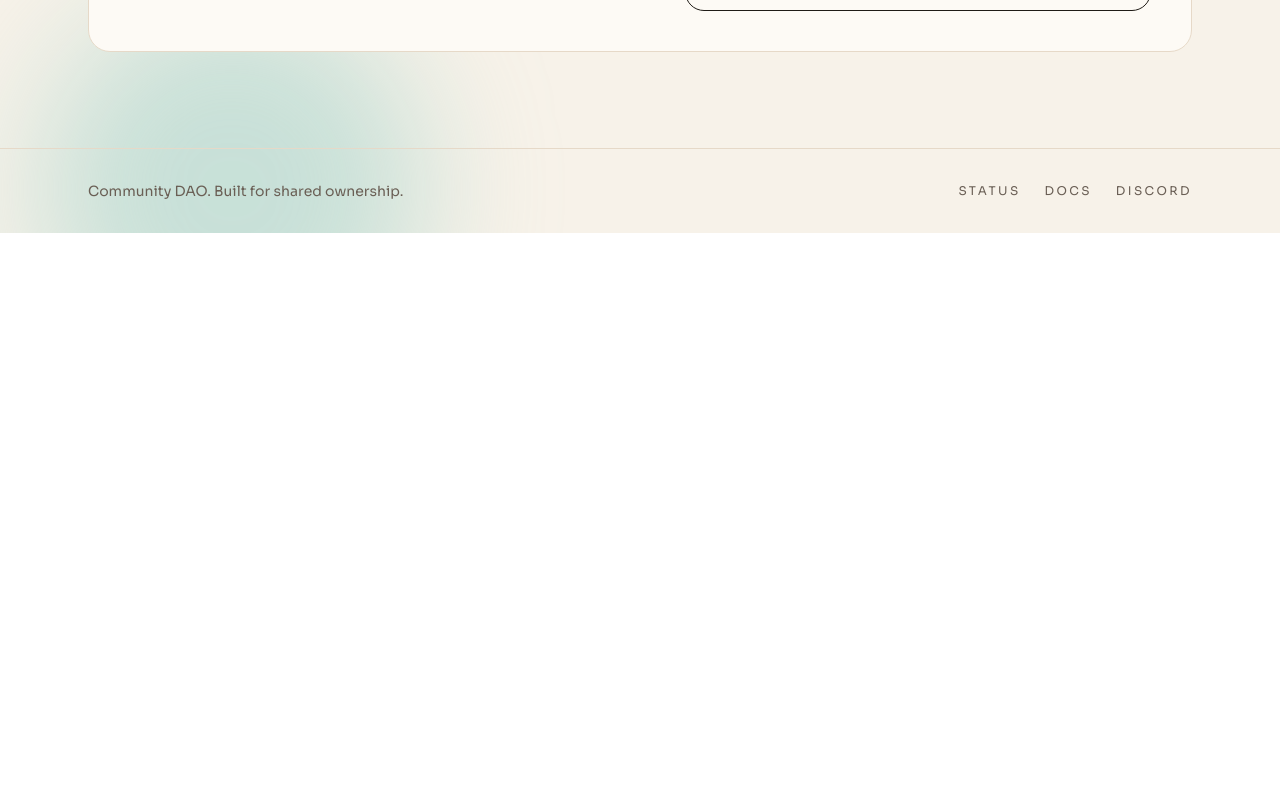
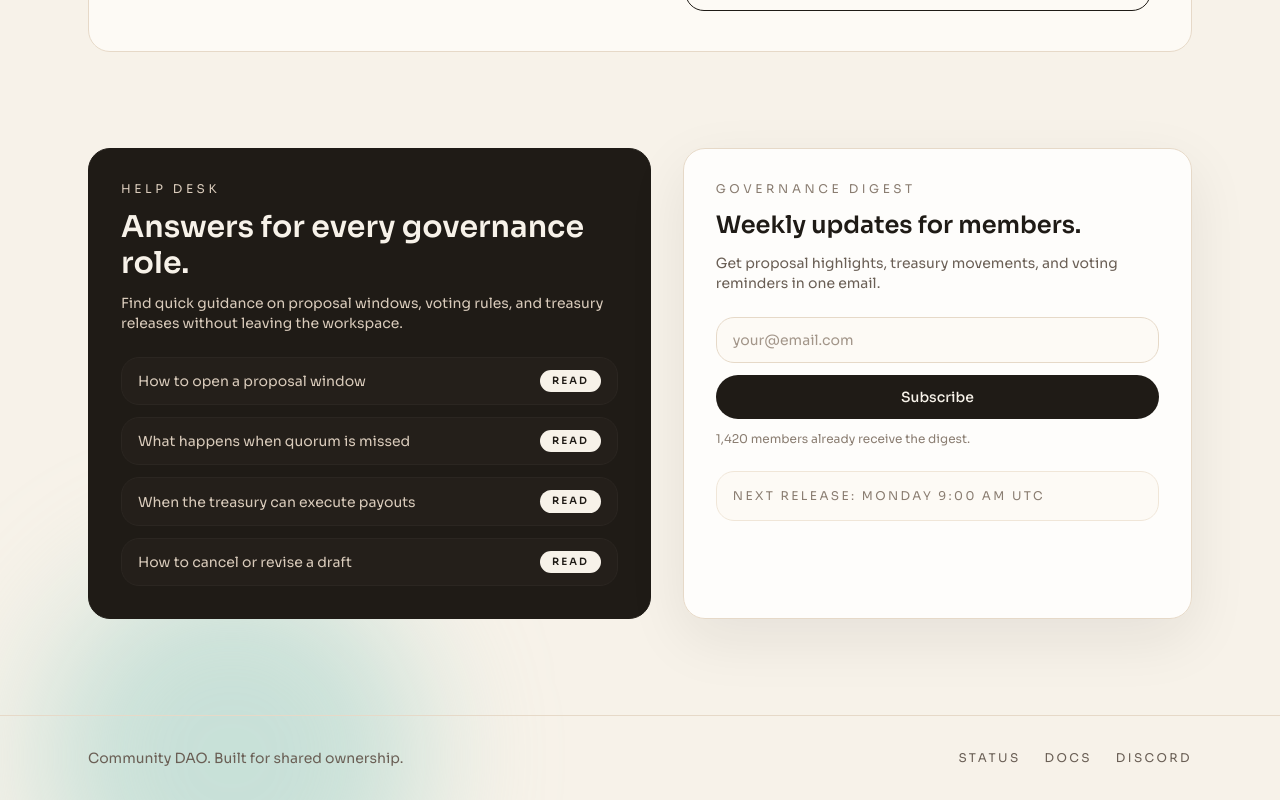
Before and after one commit to TYDev01/Community-Grant-DAO, a Next.js app in the folder frontend/: page / in a window 1280 px wide. Shown: the part 9026-9826 px from the top of the page. Before the commit the page ends 9259 px from the top, so only its background shows below. Built offline with nearby package versions, Linux system fonts and the light colour scheme.

Commit message:
added a help desk governance digest section

```diff
--- a/frontend/src/app/page.tsx
+++ b/frontend/src/app/page.tsx
@@ -1429,6 +1429,68 @@ export default function Home() {
               </div>
             </div>
           </section>
+
+          <section className="mx-auto w-full max-w-6xl px-6 pb-24">
+            <div className="grid gap-8 lg:grid-cols-[1.05fr_0.95fr]">
+              <div className="rounded-3xl border border-[#1f1b16] bg-[#1f1b16] p-8 text-[#f7f2e9]">
+                <p className="text-xs uppercase tracking-[0.3em] text-[#d9cbbb]">
+                  Help desk
+                </p>
+                <h2 className="mt-3 text-3xl font-semibold font-[var(--font-display)]">
+                  Answers for every governance role.
+                </h2>
+                <p className="mt-3 text-sm text-[#d9cbbb]">
+                  Find quick guidance on proposal windows, voting rules, and
+                  treasury releases without leaving the workspace.
+                </p>
+                <div className="mt-6 grid gap-3 text-sm text-[#d9cbbb]">
+                  {[
+                    "How to open a proposal window",
+                    "What happens when quorum is missed",
+                    "When the treasury can execute payouts",
+                    "How to cancel or revise a draft",
+                  ].map((item) => (
+                    <div
+                      key={item}
+                      className="flex items-center justify-between rounded-2xl border border-[#2b2621] bg-[#241f1a] px-4 py-3"
+                    >
+                      <span>{item}</span>
+                      <span className="rounded-full bg-[#f7f2e9] px-3 py-1 text-[10px] font-semibold uppercase tracking-[0.2em] text-[#1f1b16]">
+                        Read
+                      </span>
+                    </div>
+                  ))}
+                </div>
+              </div>
+
+              <div className="rounded-3xl border border-[#e6d9c8] bg-white/80 p-8 shadow-[0_20px_60px_rgba(31,27,22,0.08)]">
+                <p className="text-xs uppercase tracking-[0.3em] text-[#8a7d71]">
+                  Governance digest
+                </p>
+                <h3 className="mt-3 text-2xl font-semibold text-[#1f1b16] font-[var(--font-display)]">
+                  Weekly updates for members.
+                </h3>
+                <p className="mt-3 text-sm text-[#6a5f55]">
+                  Get proposal highlights, treasury movements, and voting
+                  reminders in one email.
+                </p>
+                <div className="mt-6 grid gap-3">
+                  <div className="rounded-2xl border border-[#e6d9c8] bg-[#fdfaf5] px-4 py-3 text-sm text-[#a29589]">
+                    your@email.com
+                  </div>
+                  <button className="rounded-full bg-[#1f1b16] px-6 py-3 text-sm font-medium text-[#f7f2e9] transition hover:bg-[#3a332c]">
+                    Subscribe
+                  </button>
+                  <p className="text-xs text-[#8a7d71]">
+                    1,420 members already receive the digest.
+                  </p>
+                </div>
+                <div className="mt-6 rounded-2xl border border-[#f0e6d8] bg-[#fdfaf5] p-4 text-xs uppercase tracking-[0.2em] text-[#8a7d71]">
+                  Next release: Monday 9:00 AM UTC
+                </div>
+              </div>
+            </div>
+          </section>
         </main>
 
         <footer className="relative z-10 border-t border-[#e6d9c8]">
```
